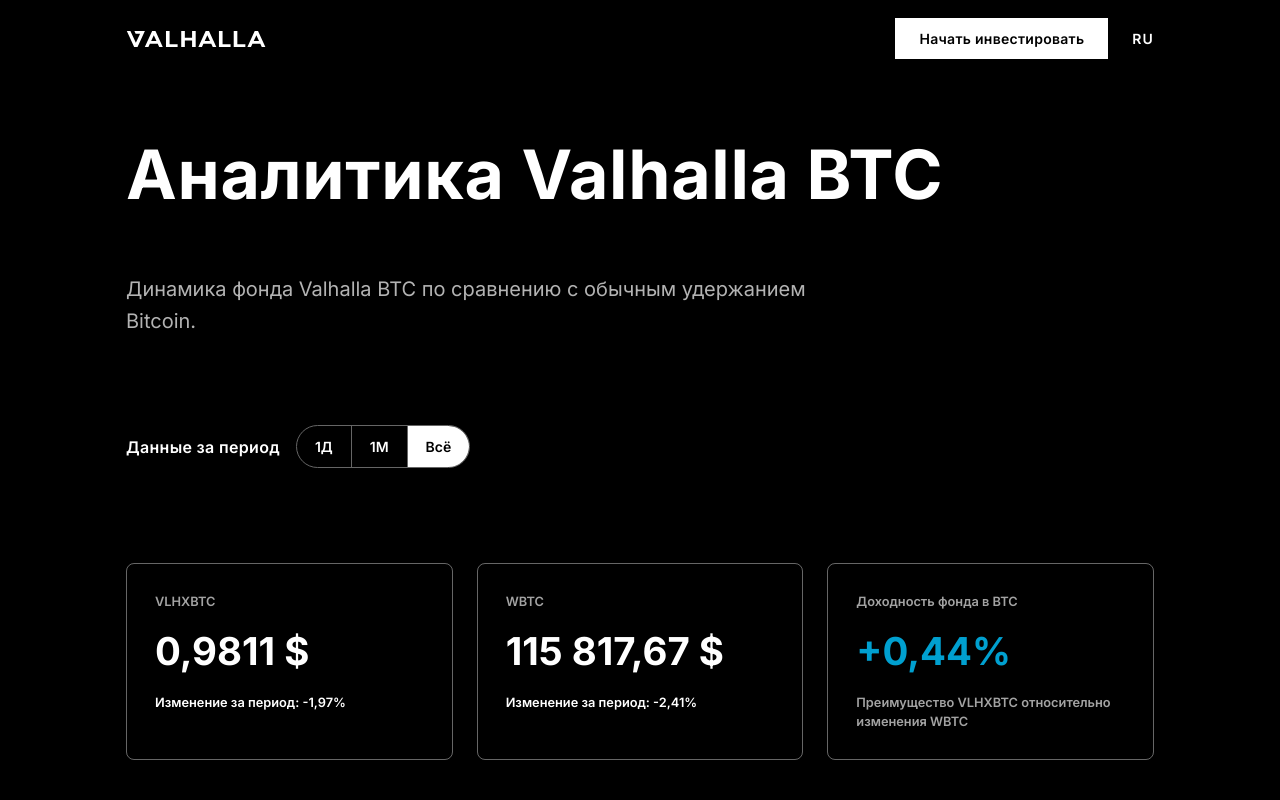
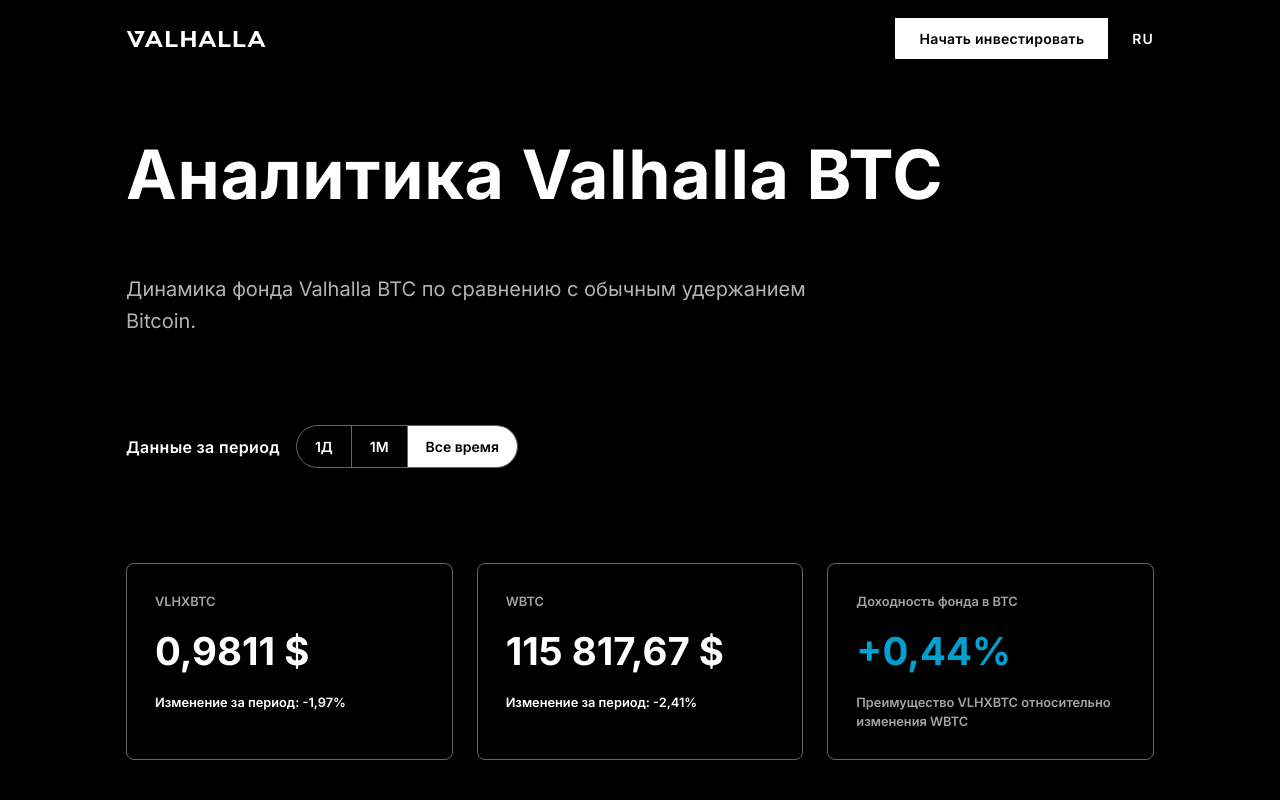
Before and after one commit to denissilantev64/VLHXBTC-dashboard, a React (Vite) app: page / in a window 1280 px wide. Shown: the top 800 px of the page. Built offline with nearby package versions, Linux system fonts and the light colour scheme.

Commit message:
Add favicon and rename period label

```diff
--- a/index.html
+++ b/index.html
@@ -9,6 +9,7 @@
       href="https://fonts.googleapis.com/css2?family=Inter:wght@400;500;600;700&display=swap"
       rel="stylesheet"
     />
+    <link rel="icon" type="image/svg+xml" href="/favicon.svg" />
     <title>Valhalla BTC vs WBTC Dashboard</title>
   </head>
   <body>
--- a/src/i18n.ts
+++ b/src/i18n.ts
@@ -34,7 +34,7 @@
       '3M': '3М',
       '6M': '6М',
       '1Y': '1Г',
-      ALL: 'Всё',
+      ALL: 'Все время',
     },
     filtersLabel: 'Выбор периода',
     periodLabel: 'Данные за период',
```
